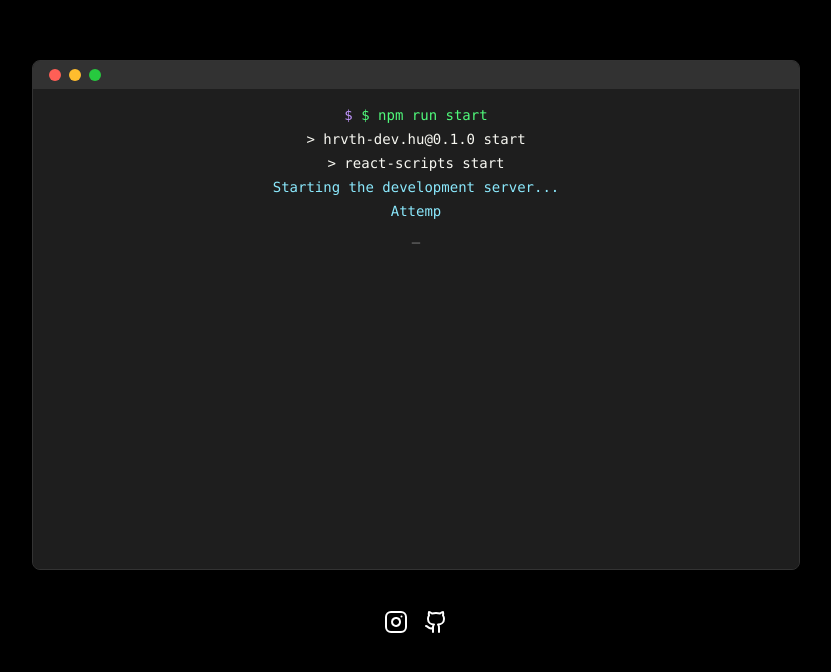
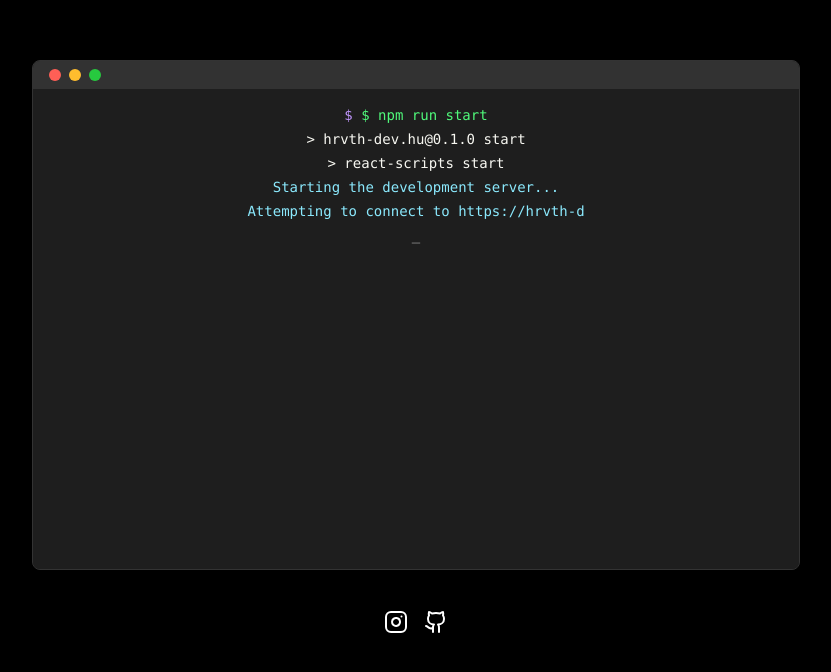
Before and after one commit to hrvth-dev/portfolio, a React (Create React App) app: page / in a window 1280 px wide. Shown: the top 672 px of the page, without its empty margins (224-1055 px from the left). Built offline with nearby package versions, Linux system fonts and the light colour scheme.

Commit message:
Delay idő változtattása iteráció között.

```diff
--- a/src/components/Terminal.jsx
+++ b/src/components/Terminal.jsx
@@ -51,7 +51,7 @@ A weboldal jelenleg nem elérhető.
       setTimeout(() => {
         setCurrentLineIndex((prev) => prev + 1);
         setCurrentCharIndex(0);
-      }, 600);
+      }, 350);
     }
   }, [currentLineIndex, currentCharIndex]);
 
```
